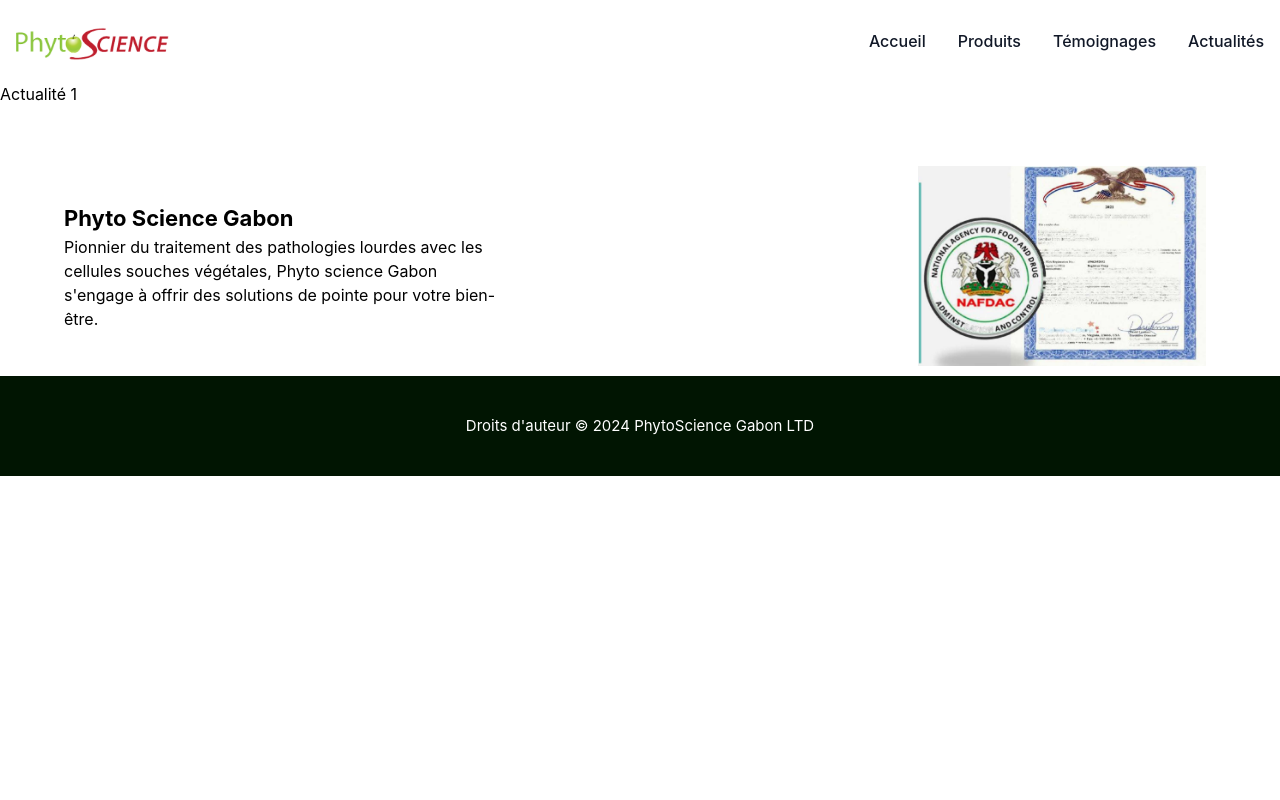
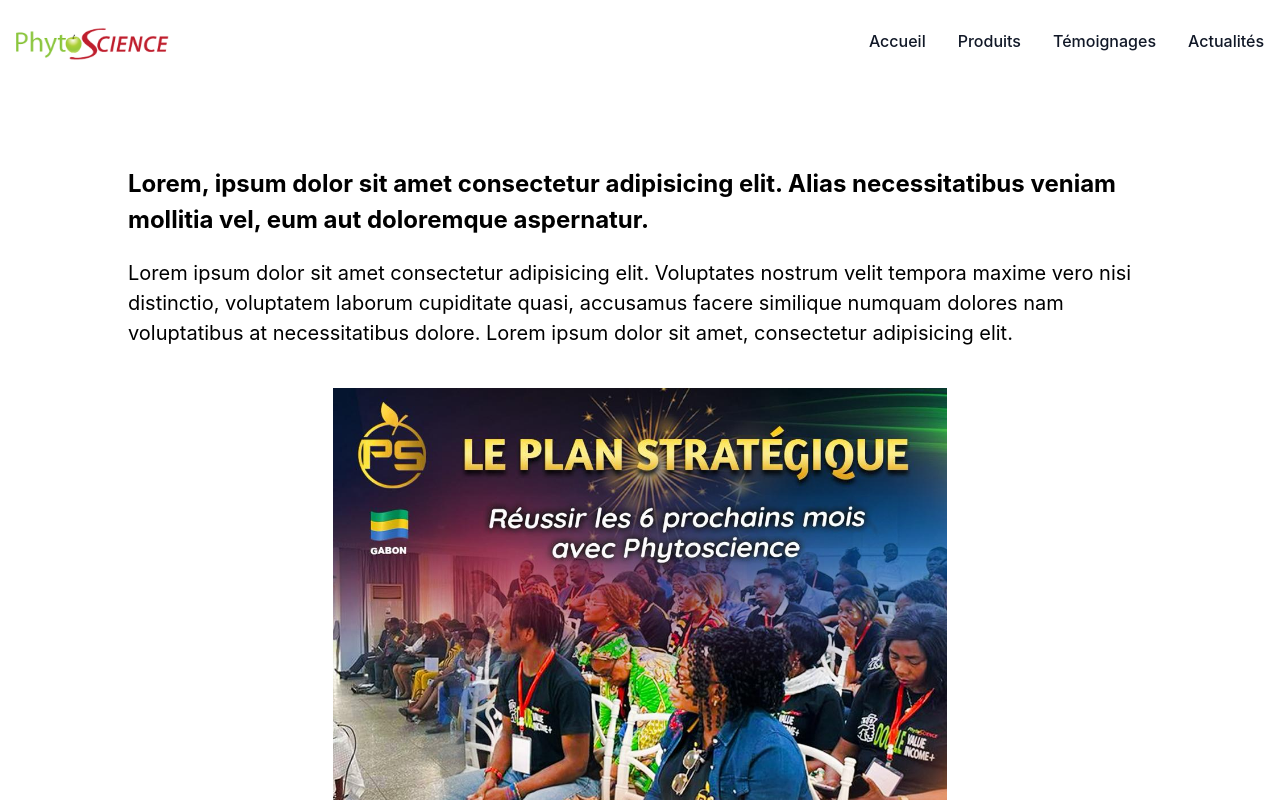
Before and after one commit to franckdarren/phyto-science, a Next.js app: page /actualites/1 in a window 1280 px wide. Shown: the top 800 px of the page. Built offline with nearby package versions, Linux system fonts and the light colour scheme.

Commit message:
page actualité

```diff
--- a/src/app/actualites/[slug]/page.jsx
+++ b/src/app/actualites/[slug]/page.jsx
@@ -1,7 +1,24 @@
+import Image from "next/image";
+
 export default function PageActualites() {
-    return (
-        <div>
-            Actualité 1
-        </div>
-    );
+  return (
+    <div className="px-[10%] py-[5%]">
+      <div className="py-5 md:py-12">
+        <h1 className="font-bold text-[24px]">Lorem, ipsum dolor sit amet consectetur adipisicing elit. Alias necessitatibus veniam mollitia vel, eum aut doloremque aspernatur. </h1>
+        <h2 className="py-5 text-[20px]">Lorem ipsum dolor sit amet consectetur adipisicing elit. Voluptates nostrum velit tempora maxime vero nisi distinctio, voluptatem laborum cupiditate quasi, accusamus facere similique numquam dolores nam voluptatibus at necessitatibus dolore. Lorem ipsum dolor sit amet, consectetur adipisicing elit. </h2>
+      </div>
+      <div className="flex items-center justify-items-center md:px-[20%]">
+        <Image
+          src="/assets/phytopub.jpeg"
+          alt="Produit"
+          width={100}
+          height={100}
+          className="object-cover h-auto w-full  bg-center bg-cover mx-auto"
+        />
+      </div>
+      <div className="md:py-12 py-5">
+        <p className=" text-[16px]">Lorem ipsum dolor sit amet, consectetur adipisicing elit. Esse ea, id eveniet animi unde et sapiente consequatur quae magni nisi cupiditate voluptates tenetur aut a quaerat vitae culpa impedit sint? Lorem ipsum dolor sit amet, consectetur adipisicing elit. Consectetur atque qui aliquid quo beatae minima magni ratione quam, recusandae nulla totam architecto sunt odio quas assumenda expedita explicabo facere quos. Lorem ipsum dolor sit amet consectetur, adipisicing elit. Architecto doloribus corporis aut minus doloremque perspiciatis? Facere nulla fugit hic. Ea maiores ab eligendi nostrum dolorem maxime quae tempora, quidem ipsam?</p>
+      </div>
+    </div>
+  );
 }
```
Also changed, not shown: public/assets/phytopub.jpeg (added).
